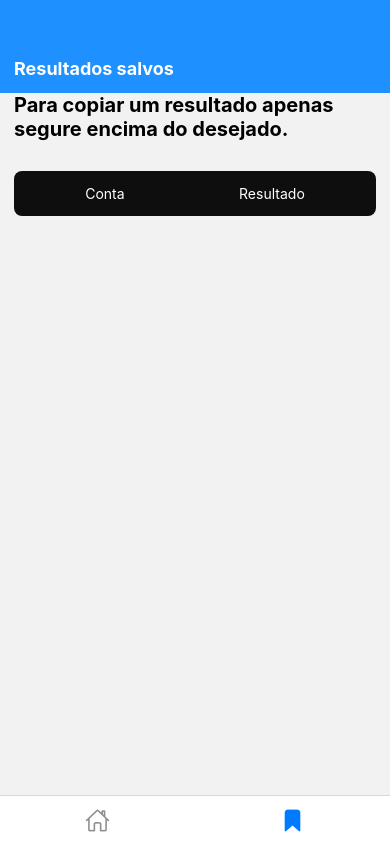
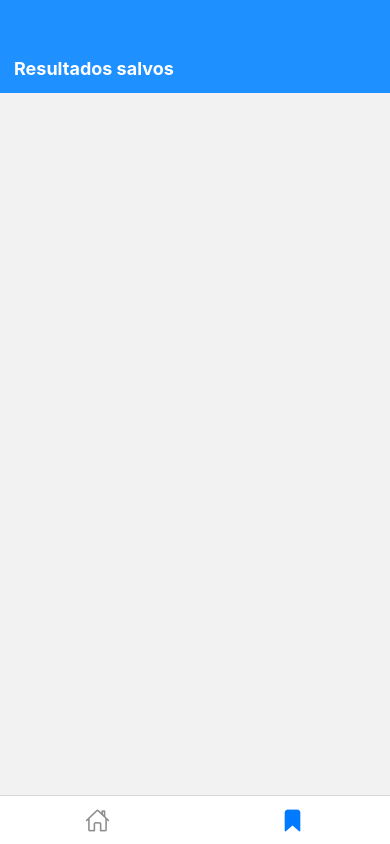
Before and after one commit to BomDia16/CalculosTorneamento, a React Native app: screen /results in a window 390 px wide. Built offline with nearby package versions, Linux system fonts and the light colour scheme.

Commit message:
Dia 9: Estou tentando salvar o resultado, ainda não consegui.

```diff
--- a/package.json
+++ b/package.json
@@ -11,7 +11,7 @@
   "dependencies": {
     "@react-native-async-storage/async-storage": "^1.22.2",
     "@react-navigation/bottom-tabs": "^6.5.12",
-    "@react-navigation/native": "^6.1.10",
+    "@react-navigation/native": "^6.1.14",
     "expo": "~50.0.7",
     "expo-clipboard": "^5.0.1",
     "expo-status-bar": "~1.11.1",
--- a/src/components/modal/rotacao/resultado.js
+++ b/src/components/modal/rotacao/resultado.js
@@ -1,10 +1,12 @@
 import { StatusBar } from 'expo-status-bar';
 import { StyleSheet, Text, View, TouchableOpacity, Pressable } from 'react-native';
 import * as Clipboard from 'expo-clipboard';
-//import useStorage from "../../hooks/useStorage";
+import useStorage from "../../../hooks/useStorage";
 import { useState } from 'react';
 
 export function ModalResultado({handleClose, resultado}) {
+
+    const { addNewConta } = useStorage()
 
     async function copy() {
         Clipboard.setStringAsync(resultado)
@@ -12,7 +14,8 @@ export function ModalResultado({handleClose, resultado}) {
     }
 
     async function saveRotacao(resultado) {
-
+        const newConta = {tipoConta: 'Rotação', valor: resultado}
+        addNewConta(newConta)
     }
 
     return (
--- a/src/hooks/useStorage.js
+++ b/src/hooks/useStorage.js
@@ -1,9 +1,9 @@
 import AsyncStorage from '@react-native-async-storage/async-storage'
-import { useEffect, useState } from 'react/cjs/react.production.min';
+import { useEffect, useState } from 'react';
 
 const useStorage = () => {
 
-    const [tableContas, setTableContas] = useState([])
+    const [tableContas, setTableContas] = useState([]);
 
     useEffect(() => {
         getItem();
@@ -25,7 +25,8 @@ const useStorage = () => {
 
     // adicionar nova linha
     const addNewConta = async (newRow) => {
-        const newConta = [...tableContas, newRow];
+        const newId = tableContas.leght + 1
+        const newConta = [...tableContas, { id: newId, ...newRow}];
         setTableContas(newConta)
 
         // salvar de verdade
--- /dev/null
+++ b/src/pages/results/components/resultadoItem.js
@@ -0,0 +1,26 @@
+import React from "react";
+import { View, Text, StyleSheet, Pressable } from "react-native";
+
+export function ResultadoItem({ data }){
+    return (
+        <Pressable style={styles.container}>
+            <Text style={styles.text}>{data}</Text>
+        </Pressable>
+    )
+}
+
+const styles = StyleSheet.create({
+    container:{
+        backgroundColor: "#0e0e0e",
+        padding:14,
+        width:"100%",
+        marginBottom:14,
+        borderRadius:8,
+        flexDirection:'row',
+        alignItems:'center',
+        justifyContent:'space-between',
+    },
+    text:{
+        color:'#FFF',
+    }
+})
--- a/src/pages/results/index.js
+++ b/src/pages/results/index.js
@@ -1,10 +1,24 @@
-//import { useState, useEffect, useRef } from "react";
-import { View, Text, StyleSheet, FlatList, Pressable, Modal } from 'react-native'
-//import { useIsFocused } from "@react-navigation/native";
+import { useState, useEffect, useRef } from "react";
+import { View, Text, StyleSheet, FlatList, Modal } from 'react-native'
+import { useIsFocused } from "@react-navigation/native";
 import { SafeAreaView } from "react-native-safe-area-context";
-//import useStorage from "../../hooks/useStorage";
+import useStorage from "../../hooks/useStorage";
+import {ResultadoItem} from '../results/components/resultadoItem'
 
 export function Results() {
+
+  const [listResultados, setListResultados] = useState([])
+  const focused = useIsFocused();
+  const { getItem } = useStorage();
+
+  useEffect(() => {
+      async function loadResultados(){
+          const valor = await getItem('tableContas')
+          setListResultados(valor);
+      }
+
+      loadResultados();
+  }, [focused])
 
       return (
         <SafeAreaView style={{ flex:1, }}>
@@ -13,12 +27,12 @@ export function Results() {
             </View>
 
             <View style={styles.content}>
-                <Text style={styles.texto}>Para copiar um resultado apenas segure encima do desejado.</Text>
-
-                <Pressable style={styles.containerTabela}>
-                  <Text style={styles.text}>Conta</Text>
-                  <Text style={styles.text}>Resultado</Text>
-                </Pressable>
+                <FlatList
+                    style={{ flex:1, paddingTop:14, }}
+                    data={listResultados}
+                    keyExtractor={ (item) => String(item) }
+                    renderItem={ ({item}) => <ResultadoItem data={item} /> }
+                />
             </View>
         </SafeAreaView>
       );
```
Also changed, not shown: 1 other file (tests, documents, lock files or other folders).
